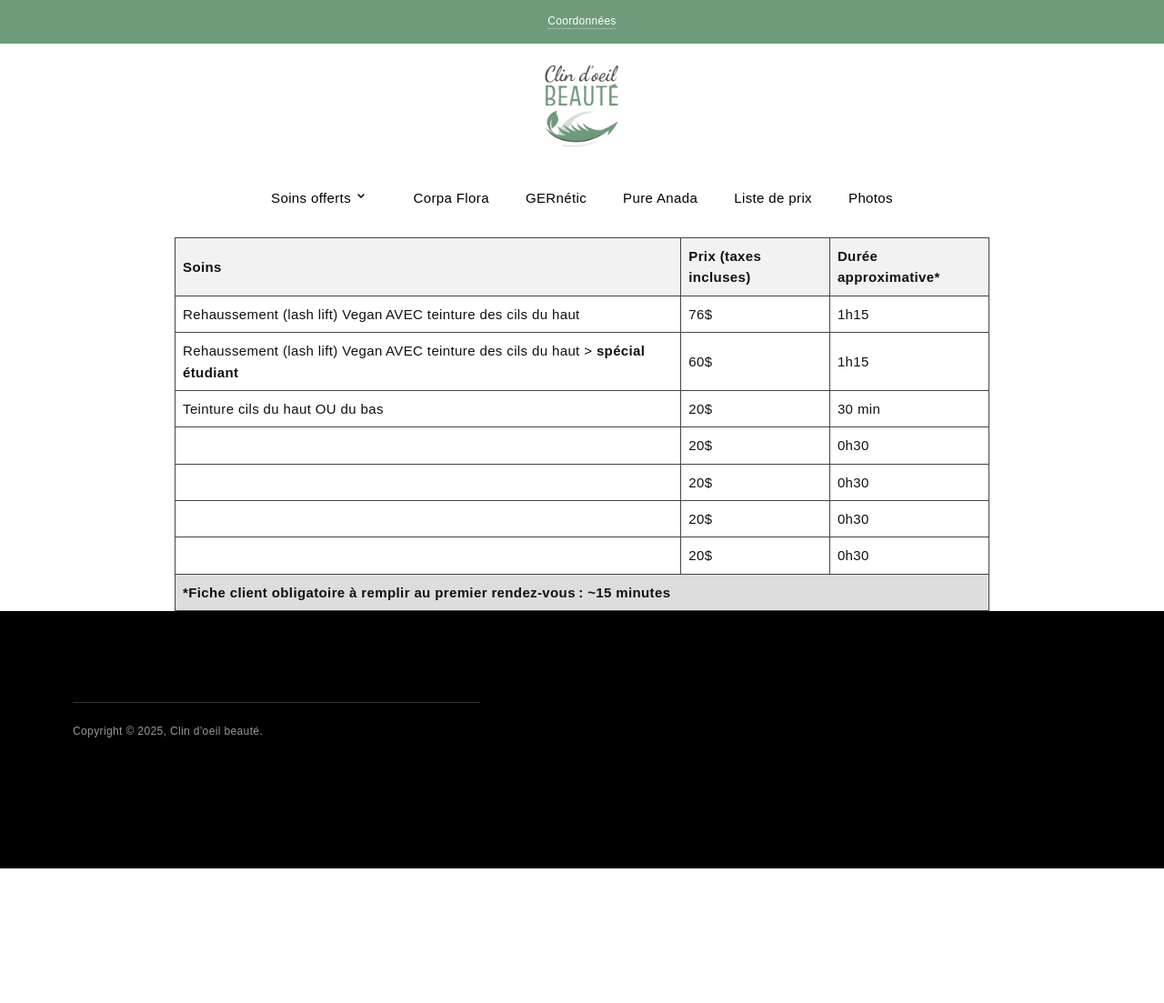
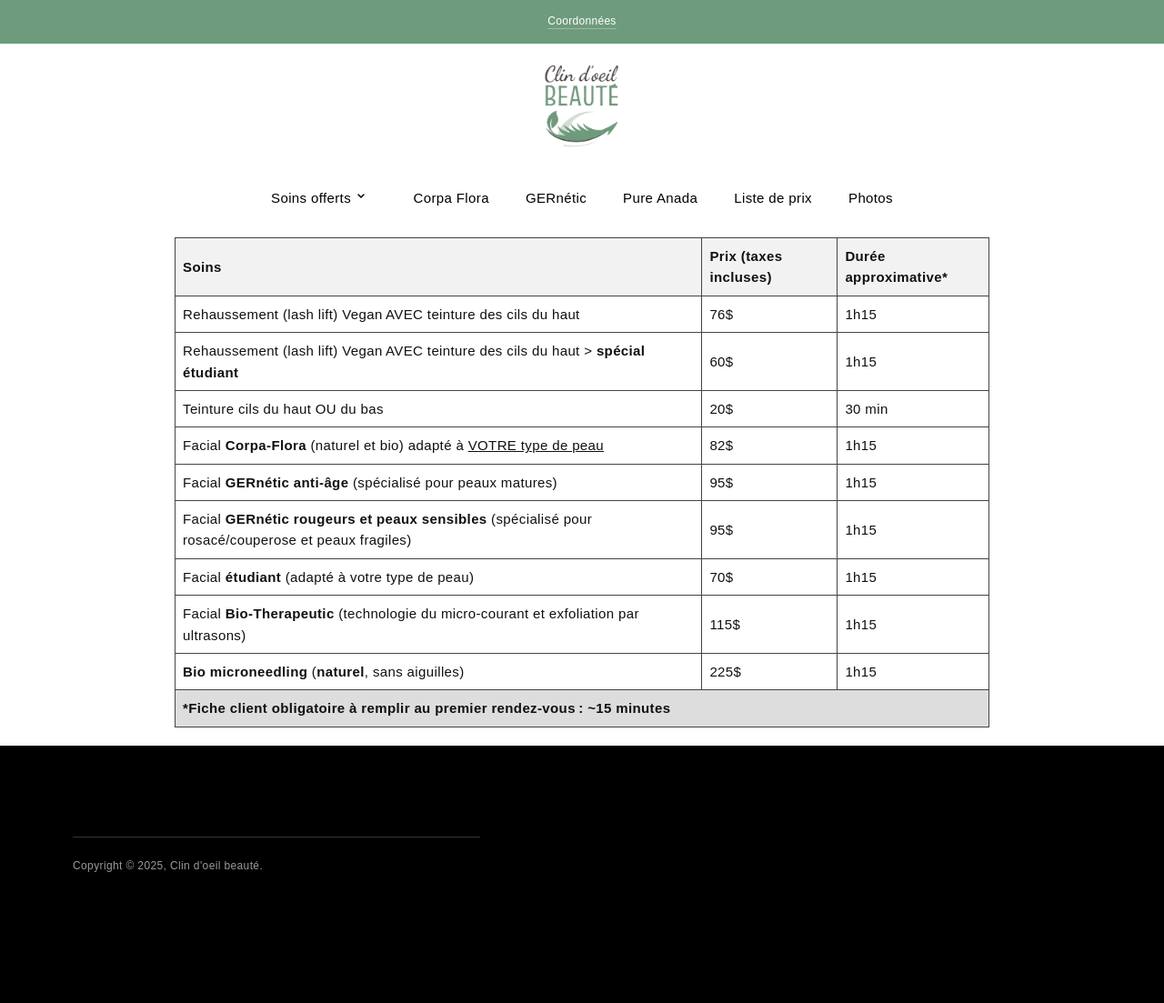
Before and after one commit to clindoeilbeaute/website, a Jekyll site: the page built from pages/price/index.md, in a window 1280 px wide. Shown: the whole page at 91% size. Built offline with Jekyll 4.4.1, drawn with Linux system fonts in a browser that asks for light colours; some web fonts are replaced; before the commit the page ends 955 px from its top, so only the background shows below that.

Commit message:
Small changes

```diff
--- a/_includes/header.html
+++ b/_includes/header.html
@@ -30,9 +30,9 @@
                                 </span>
                             </a>
                             <div class="submenu">
-                                <a href="/pages/lash-list">Rehaussement (lash lift) de cils vegan</a>
-                                <a href="#">Facial Corpa Flora</a>
-                                <a href="#">Facial GERnétic</a>
+                                <a href="/pages/lash-lift">Rehaussement (lash lift) de cils vegan</a>
+                                <a href="/pages/facial-corpa-flora">Facial Corpa Flora</a>
+                                <a href="/pages/facial-gernetic">Facial GERnétic</a>
                                 <a href="/pages/bio-therapeutic">Facial avec exfoliation par ultrasons</a>
                             </div>
                         </div>
@@ -84,9 +84,9 @@
                             </span>
                         </a>
                         <div class="submenu">
-                            <a href="/pages/lash-list">Rehaussement (lash lift) de cils vegan</a>
-                            <a href="#">Facial Corpa Flora</a>
-                            <a href="#">Facial GERnétic</a>
+                            <a href="/pages/lash-lift">Rehaussement (lash lift) de cils vegan</a>
+                            <a href="/pages/facial-corpa-flora">Facial Corpa Flora</a>
+                            <a href="/pages/facial-gernetic">Facial GERnétic</a>
                             <a href="/pages/bio-therapeutic">Facial avec exfoliation par ultrasons</a>
                         </div>
                     </div>
--- a/pages/price/index.md
+++ b/pages/price/index.md
@@ -46,24 +46,34 @@
                 <td>30 min</td>
             </tr>
             <tr>
-                <td></td>
-                <td>20$</td>
-                <td>0h30</td>
+                <td>Facial <b>Corpa-Flora</b> (naturel et bio) adapté à <u>VOTRE type de peau</u></td>
+                <td>82$</td>
+                <td>1h15</td>
             </tr>
             <tr>
-                <td></td>
-                <td>20$</td>
-                <td>0h30</td>
+                <td>Facial <b>GERnétic anti-âge</b> (spécialisé pour peaux matures)</td>
+                <td>95$</td>
+                <td>1h15</td>
             </tr>
             <tr>
-                <td></td>
-                <td>20$</td>
-                <td>0h30</td>
+                <td>Facial <b>GERnétic rougeurs et peaux sensibles</b> (spécialisé pour rosacé/couperose et peaux fragiles)</td>
+                <td>95$</td>
+                <td>1h15</td>
             </tr>
             <tr>
-                <td></td>
-                <td>20$</td>
-                <td>0h30</td>
+                <td>Facial <b>étudiant</b> (adapté à votre type de peau)</td>
+                <td>70$</td>
+                <td>1h15</td>
+            </tr>
+            <tr>
+                <td>Facial <b>Bio-Therapeutic</b> (technologie du micro-courant et exfoliation par ultrasons) </td>
+                <td>115$</td>
+                <td>1h15</td>
+            </tr>
+            <tr>
+                <td><b>Bio microneedling</b> (<b>naturel</b>, sans aiguilles)</td>
+                <td>225$</td>
+                <td>1h15</td>
             </tr>
         </tbody>
         <tfoot>
@@ -72,4 +82,5 @@
             </tr>
         </tfoot>
     </table>
+    <p></p>
 </div>
```
Also changed, not shown: pages/bio-therapeutic/index.md (+25 -25 lines), pages/facial-corpa-flora/index.md (added, +10 -0 lines), pages/facial-gernetic/index.md (added, +10 -0 lines).
